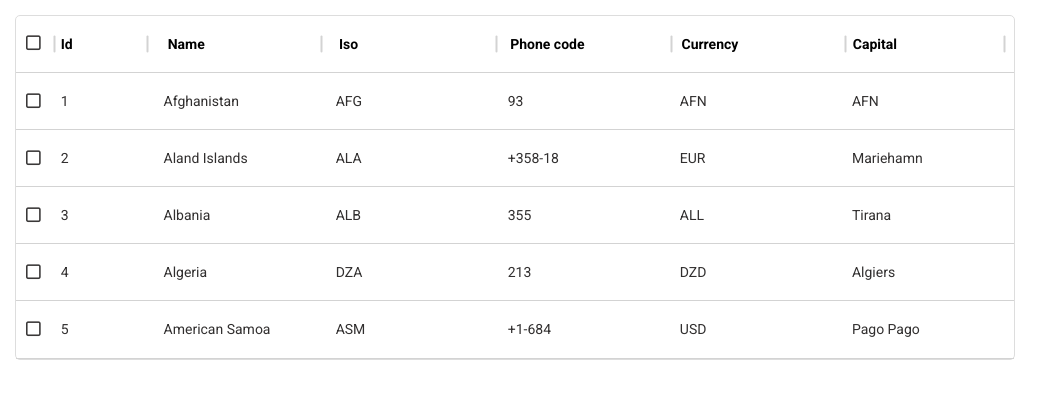
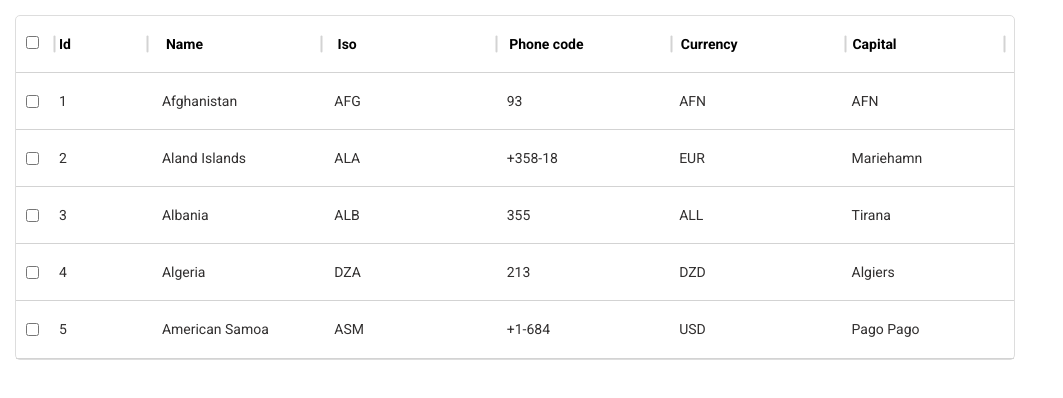
Before and after one commit to ira-alchynska/table-task, a plain HTML site: page index.html in a window 1280 px wide. Shown: the whole page, without its empty margins (0-1063 px from the left). Drawn offline with Linux system fonts and the light colour scheme.

Commit message:
add checkbox

```diff
--- a/css/styles.css
+++ b/css/styles.css
@@ -201,11 +201,9 @@ img {
 opacity: 1;
 }
 
-.fa-square{
+.select{
   margin-left: 10px;
   margin-right: 10px;
   color: #3a3838;
-  width: 17px;
-  height: 17px;
-  font-size: larger;
+  cursor: pointer;
 }
--- a/index.html
+++ b/index.html
@@ -11,13 +11,16 @@
     <link rel="stylesheet" href="./css/normalize.css" />
     <link rel="stylesheet" href="./css/styles.css" />
     <title>Table-task</title>
-    <script src="https://kit.fontawesome.com/aa6f3bfe37.js" crossorigin="anonymous"></script>
+    <script
+      src="https://kit.fontawesome.com/aa6f3bfe37.js"
+      crossorigin="anonymous"
+    ></script>
   </head>
   <body>
     <div class="wrapper">
       <div class="table">
         <div class="header-row">
-          <i class="far fa-square"></i>
+          <input type="checkbox" class="select" />
           <div class="id-column id">Id</div>
           <div class="hidden">
             <i class="fas fa-arrow-up"></i>
@@ -51,8 +54,8 @@
         </div>
         <div class="content-box">
           <div class="content-list list">
-            <i class="far fa-square"></i>
-            <div class=" id-row">1</div>
+            <input type="checkbox" class="select" />
+            <div class="id-row">1</div>
             <div class="content-item">Afghanistan</div>
             <div class="content-item">AFG</div>
             <div class="content-item">93</div>
@@ -60,7 +63,7 @@
             <div class="content-item">AFN</div>
           </div>
           <div class="content-list list">
-            <i class="far fa-square"></i>
+            <input type="checkbox" class="select" />
             <div class="id-row">2</div>
             <div class="content-item">Aland Islands</div>
             <div class="content-item">ALA</div>
@@ -69,7 +72,7 @@
             <div class="content-item">Mariehamn</div>
           </div>
           <div class="content-list list">
-            <i class="far fa-square"></i>
+            <input type="checkbox" class="select" />
             <div class="id-row">3</div>
             <div class="content-item">Albania</div>
             <div class="content-item">ALB</div>
@@ -78,7 +81,7 @@
             <div class="content-item">Tirana</div>
           </div>
           <div class="content-list list">
-            <i class="far fa-square"></i>
+            <input type="checkbox" class="select" />
             <div class="id-row">4</div>
             <div class="content-item">Algeria</div>
             <div class="content-item">DZA</div>
@@ -87,7 +90,7 @@
             <div class="content-item">Algiers</div>
           </div>
           <div class="content-list list">
-            <i class="far fa-square"></i>
+            <input type="checkbox" class="select" />
             <div class="id-row">5</div>
             <div class="content-item">American Samoa</div>
             <div class="content-item">ASM</div>
```
Lines whose indentation alone changed are shown as unchanged.
